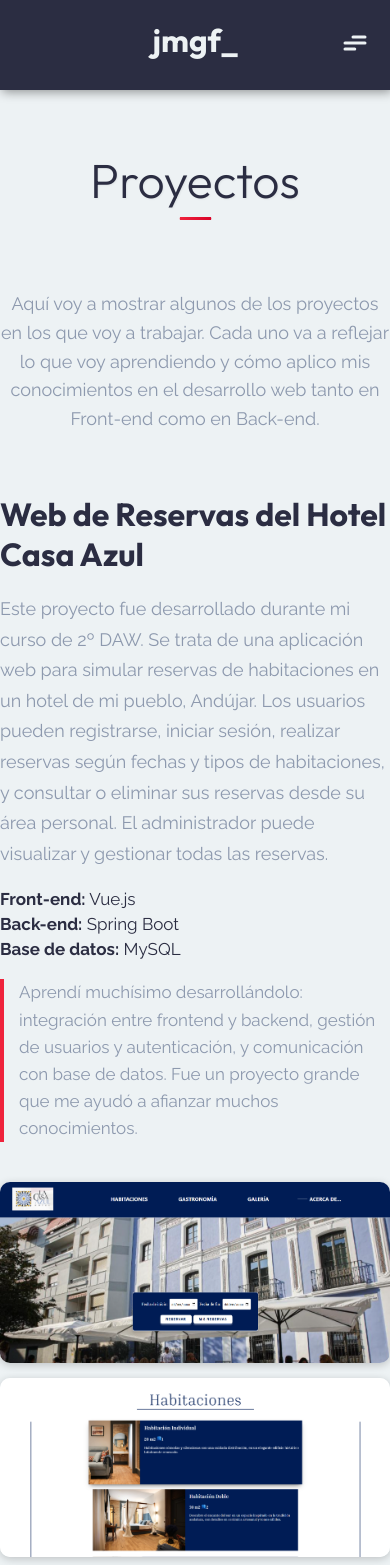
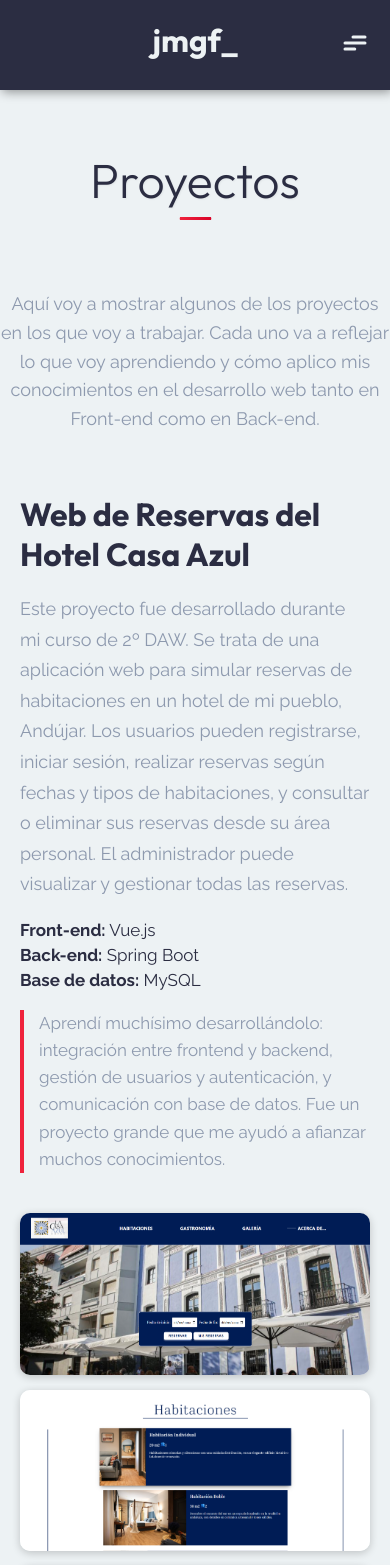
Before and after one commit to juanmagarcia88/Portfolio, an Angular app: page /proyectos in a window 390 px wide. Shown: the top 1565 px of the page. Built offline with nearby package versions, Linux system fonts and the light colour scheme; a web font is replaced by a local one.

Commit message:
Par de estilos cambiados.

```diff
--- a/src/app/components/habilidades/habilidades.component.css
+++ b/src/app/components/habilidades/habilidades.component.css
@@ -271,7 +271,7 @@ body {
 .tec:hover {
   transform: translateY(-6px);
   box-shadow: 0 8px 20px rgba(43, 45, 66, 0.25);
-  cursor: pointer;
+  cursor: default;
 }
 
 .tec img {
--- a/src/app/components/proyectos/proyectos.component.css
+++ b/src/app/components/proyectos/proyectos.component.css
@@ -265,6 +265,7 @@ body {
   justify-content: center;
   gap: 20px;
   margin-top: 20px;
+  margin-bottom: -50px;
 }
 
 .galeria-imagenes2 img {
@@ -405,6 +406,7 @@ body {
   .proyecto-info,
   .proyecto-galeria {
     max-width: 100%;
+    padding: 0 10px;
     box-sizing: border-box;
   }
 
```
